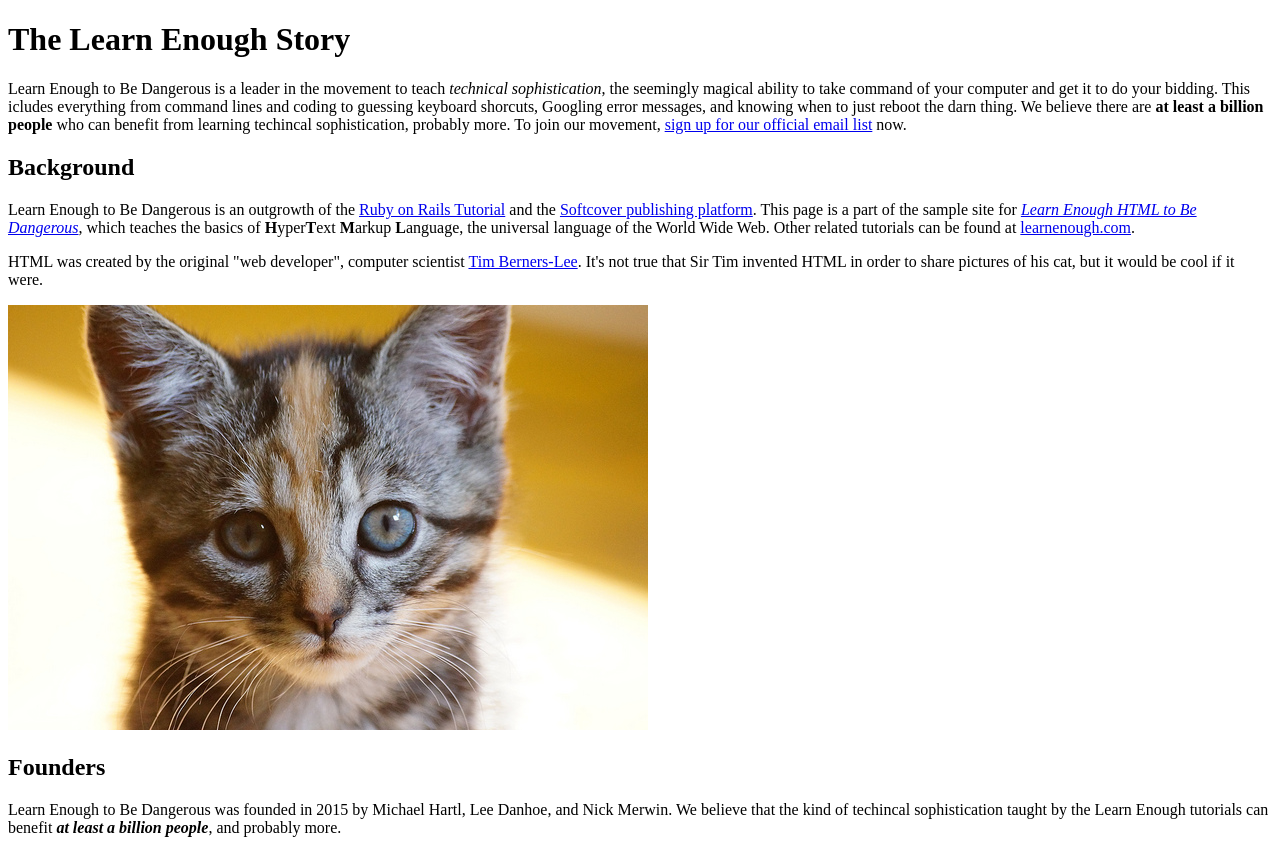
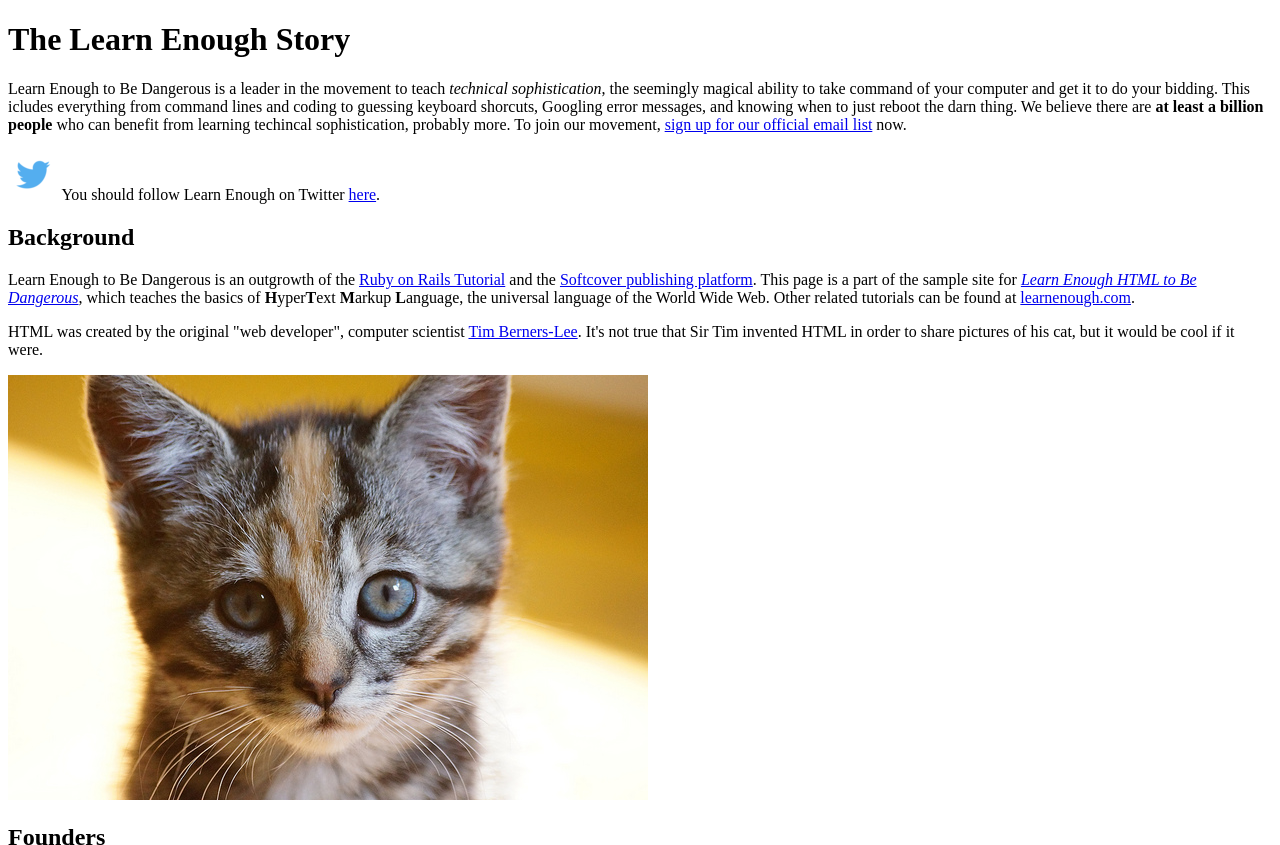
Before and after one commit to git-bond/sample_website, a plain HTML site: page index.html in a window 1280 px wide. Shown: the top 845 px of the page. Drawn offline with Linux system fonts and the light colour scheme.

Commit message:
Add link to Learn Enough Twitter account

```diff
--- a/index.html
+++ b/index.html
@@ -16,6 +16,13 @@
             benefit from learning techincal sophistication, probably more. To join our
             movement, <a href="http://learnenough.com/email">sign up for our official
             email list</a> now.
+        </p>
+        <p>
+            <a href="http://twitter.com/learnenough" target="_blank" style="text-decoration: none;">
+                <img src="images/small_twitter_logo.png">
+            </a>
+            You should follow Learn Enough on Twitter
+            <a href="http://twitter.com/learnenough" target="_blank">here</a>.
         </p>
 
         <h2>Background</h2>
@@ -37,7 +44,9 @@
             It's not true that Sir Tim invented HTML in order to share pictures of his
             cat, but it would be cool if it were.
         </p>
-        <img src="images/kitten.jpg" alt="An adorable kitten">
+        <a href="https://www.flickr.com/photos/deborah_s_perspective/14144861329">
+            <img src="images/kitten.jpg" alt="An adorable kitten">
+        </a>
 
         <h2>Founders</h2>
         <p>
```
Also changed, not shown: images/small_twitter_logo.png (added).
